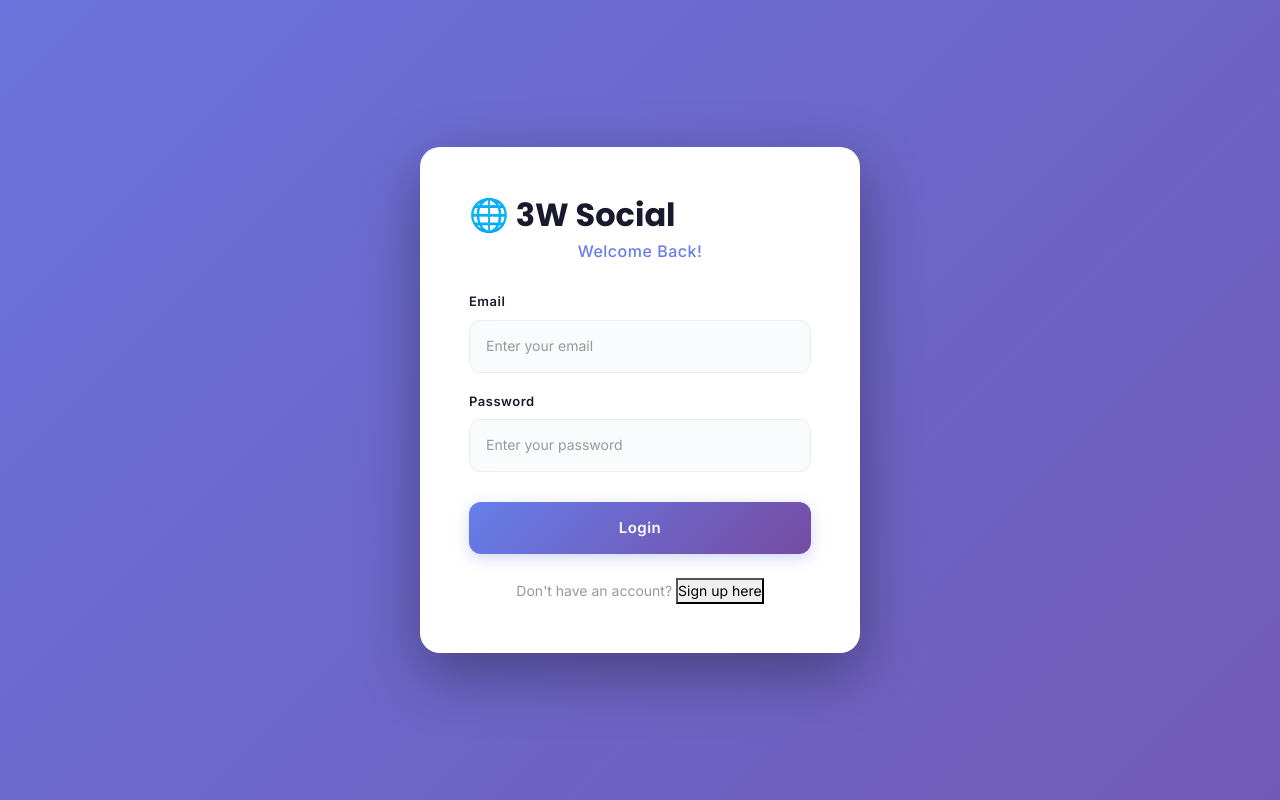
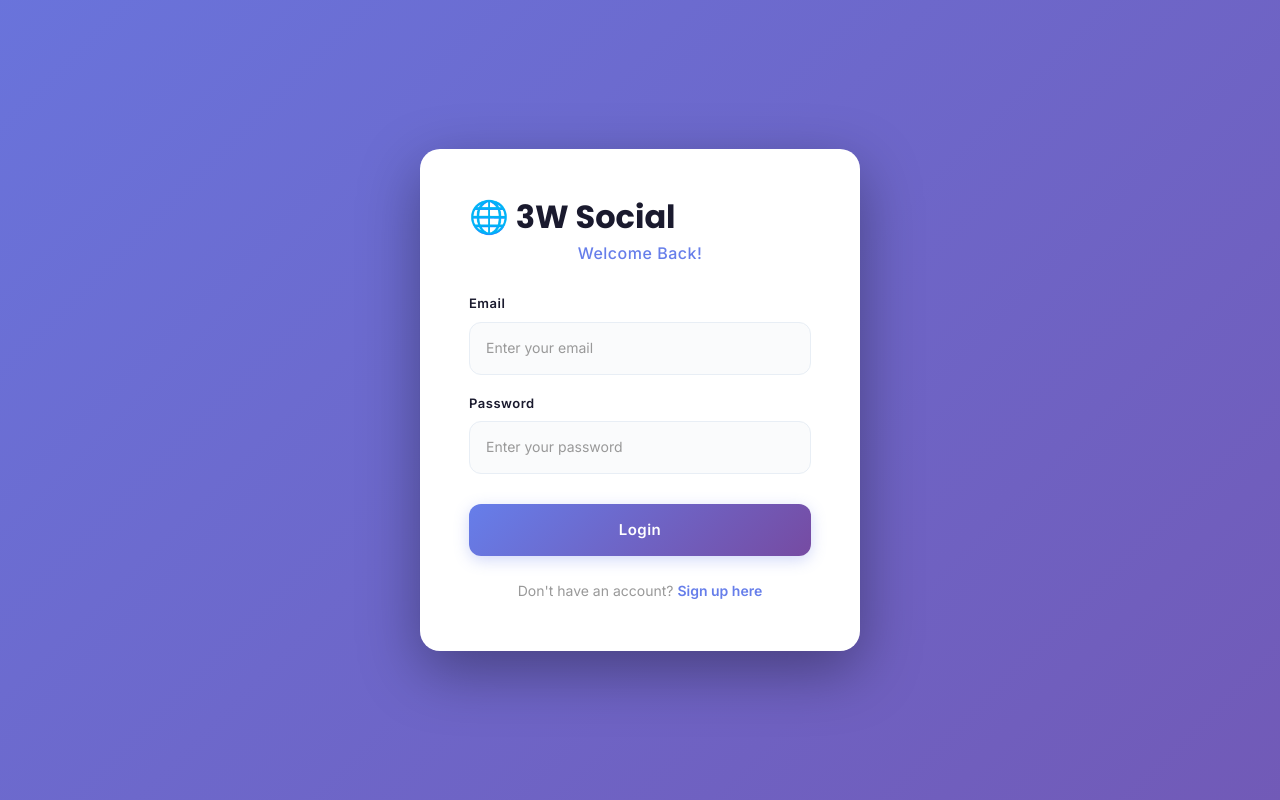
Before and after one commit to Rahulsharma230/3w-social-app-frontend, a React (Create React App) app: page / in a window 1280 px wide. Built offline with nearby package versions, Linux system fonts and the light colour scheme.

Commit message:
style: add link-button css for auth links

```diff
--- a/src/index.css
+++ b/src/index.css
@@ -570,6 +570,25 @@ body {
     color: var(--primary-dark);
 }
 
+
+.link-button {
+    background: none;
+    border: none;
+    padding: 0;
+    color: var(--primary);
+    text-decoration: none;
+    font-weight: 600;
+    cursor: pointer;
+    font-size: inherit;
+    font-family: inherit;
+    transition: all 0.2s;
+}
+
+.link-button:hover {
+    text-decoration: underline;
+    color: var(--primary-dark);
+}
+
 /* ============ MESSAGES ============ */
 .error-message {
     color: #d32f2f;
```
